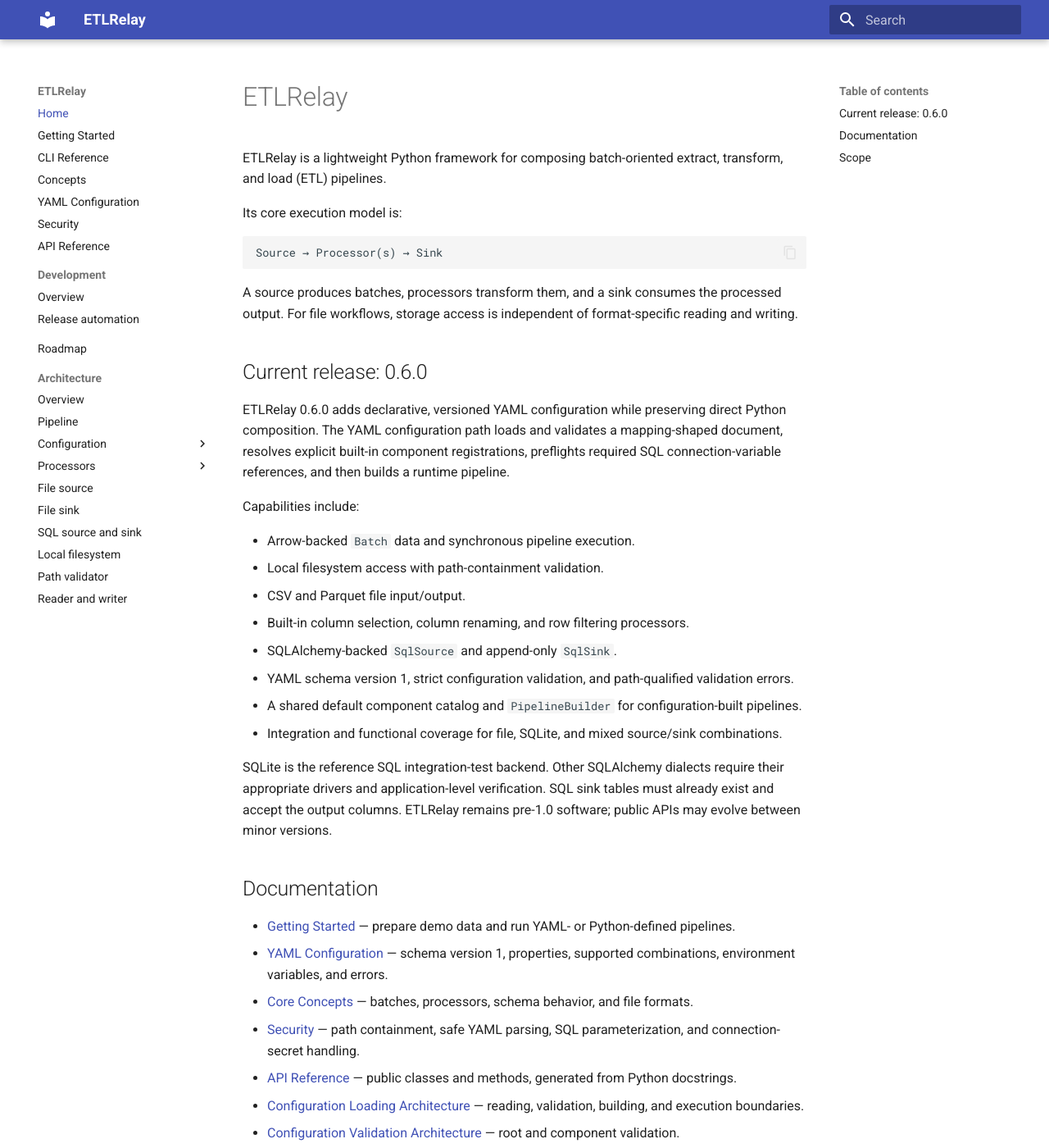
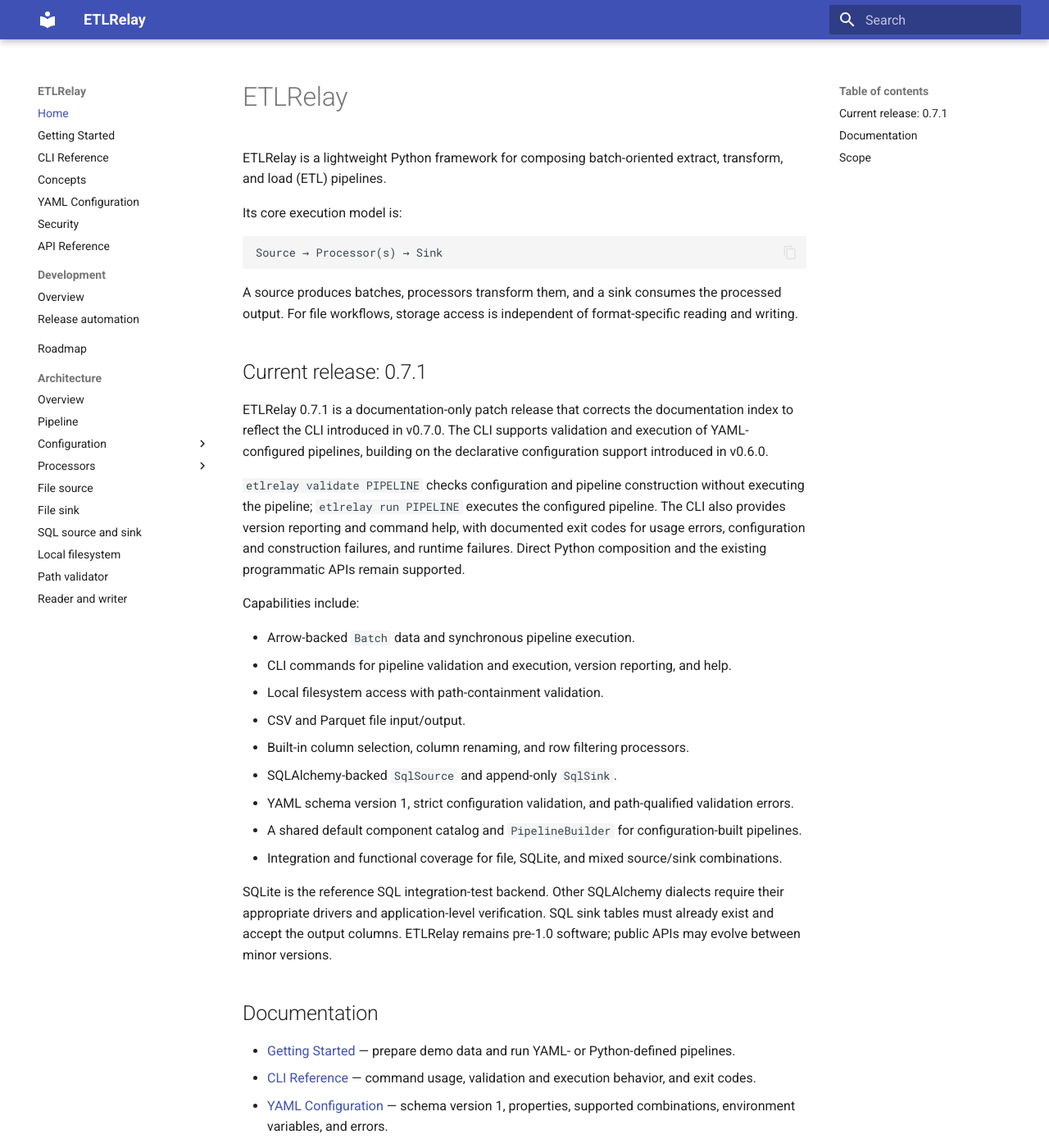
Before and after one commit to apaquette/ETLRelay, an MkDocs documentation site: the page built from docs/index.md, in a window 1280 px wide and 1400 px high. Shown: the whole window at 82% size. Built offline with MkDocs 1.6.1 and Material for MkDocs 9.7.7, drawn with Linux system fonts in a browser that asks for light colours; the version menu is left out; some of the changed text lies outside the part shown.

Commit message:
fix: fix gaps in documentation

```diff
--- a/docs/index.md
+++ b/docs/index.md
@@ -10,13 +10,16 @@ Source → Processor(s) → Sink
 
 A source produces batches, processors transform them, and a sink consumes the processed output. For file workflows, storage access is independent of format-specific reading and writing.
 
-## Current release: 0.6.0
+## Current release: 0.7.1
 
-ETLRelay 0.6.0 adds declarative, versioned YAML configuration while preserving direct Python composition. The YAML configuration path loads and validates a mapping-shaped document, resolves explicit built-in component registrations, preflights required SQL connection-variable references, and then builds a runtime pipeline.
+ETLRelay 0.7.1 is a documentation-only patch release that corrects the documentation index to reflect the CLI introduced in v0.7.0. The CLI supports validation and execution of YAML-configured pipelines, building on the declarative configuration support introduced in v0.6.0.
+
+`etlrelay validate PIPELINE` checks configuration and pipeline construction without executing the pipeline; `etlrelay run PIPELINE` executes the configured pipeline. The CLI also provides version reporting and command help, with documented exit codes for usage errors, configuration and construction failures, and runtime failures. Direct Python composition and the existing programmatic APIs remain supported.
 
 Capabilities include:
 
 - Arrow-backed `Batch` data and synchronous pipeline execution.
+- CLI commands for pipeline validation and execution, version reporting, and help.
 - Local filesystem access with path-containment validation.
 - CSV and Parquet file input/output.
 - Built-in column selection, column renaming, and row filtering processors.
@@ -30,6 +33,7 @@ SQLite is the reference SQL integration-test backend. Other SQLAlchemy dialects
 ## Documentation
 
 - [Getting Started](getting-started.md) — prepare demo data and run YAML- or Python-defined pipelines.
+- [CLI Reference](cli-reference.md) — command usage, validation and execution behavior, and exit codes.
 - [YAML Configuration](configuration.md) — schema version 1, properties, supported combinations, environment variables, and errors.
 - [Core Concepts](concepts.md) — batches, processors, schema behavior, and file formats.
 - [Security](security.md) — path containment, safe YAML parsing, SQL parameterization, and connection-secret handling.
@@ -43,4 +47,4 @@ SQLite is the reference SQL integration-test backend. Other SQLAlchemy dialects
 
 ## Scope
 
-The v0.6.0 YAML format supports local CSV/Parquet files and SQL sources/sinks, with `select_columns`, `rename_columns`, and `filter_rows` processors. Schema version 1 has a fixed built-in component set. It is not a general dynamic plugin system. A command-line interface remains planned for a later milestone.
+The CLI exposes validation and execution of pipelines defined using the existing version 1 YAML format. Version 0.7.1 does not change CLI behavior or configuration capabilities. The format supports local CSV/Parquet files and SQL sources/sinks, with `select_columns`, `rename_columns`, and `filter_rows` processors. Schema version 1 has a fixed built-in component set; it is not a general dynamic plugin system. Remote storage integrations and additional processor types remain outside this release's scope.
--- a/pyproject.toml
+++ b/pyproject.toml
@@ -4,7 +4,7 @@ build-backend = "hatchling.build"
 
 [project]
 name = "etlrelay"
-version = "0.7.0"
+version = "0.7.1"
 description = "A lightweight, composable framework for building declarative ETL pipelines in Python."
 readme = "README.md"
 requires-python = ">=3.12"
```
Also changed, not shown: CHANGELOG.md (+12 -0 lines), README.md (+9 -13 lines), 1 other file.
